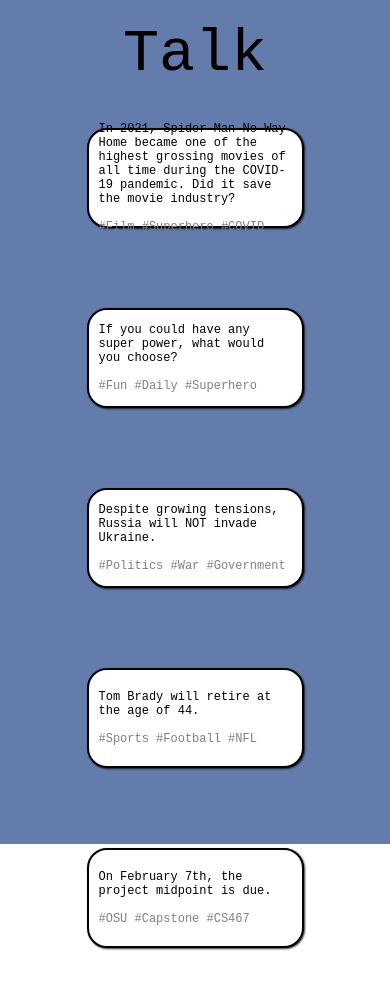
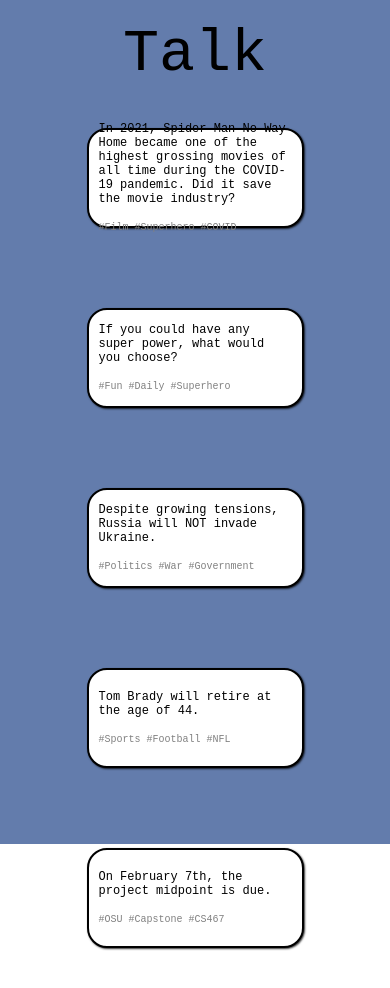
Before and after one commit to em-oly/talk, a React Native app: screen / in a window 390 px wide. Built offline with nearby package versions, Linux system fonts and the light colour scheme.

Commit message:
fixed some other typos I missed on first pass

```diff
--- a/components/Prompt1/styles.js
+++ b/components/Prompt1/styles.js
@@ -35,7 +35,7 @@
     hashtags: {
         fontFamily: 'monospace',
         color: '#808080',
-        fonsize: 10,
+        fontSize: 10,
         fontWeight: '500',
     }
 
--- a/components/Prompt2/styles.js
+++ b/components/Prompt2/styles.js
@@ -35,7 +35,7 @@
     hashtags: {
         fontFamily: 'monospace',
         color: '#808080',
-        fonsize: 10,
+        fontSize: 10,
         fontWeight: '500',
     }
 
--- a/components/Prompt3/styles.js
+++ b/components/Prompt3/styles.js
@@ -35,7 +35,7 @@
     hashtags: {
         fontFamily: 'monospace',
         color: '#808080',
-        fonsize: 10,
+        fontSize: 10,
         fontWeight: '500',
     }
 
--- a/components/Prompt4/styles.js
+++ b/components/Prompt4/styles.js
@@ -35,7 +35,7 @@
     hashtags: {
         fontFamily: 'monospace',
         color: '#808080',
-        fonsize: 10,
+        fontSize: 10,
         fontWeight: '500',
     }
 
--- a/components/Prompt5/styles.js
+++ b/components/Prompt5/styles.js
@@ -35,7 +35,7 @@
     hashtags: {
         fontFamily: 'monospace',
         color: '#808080',
-        fonsize: 10,
+        fontSize: 10,
         fontWeight: '500',
     }
 
```
